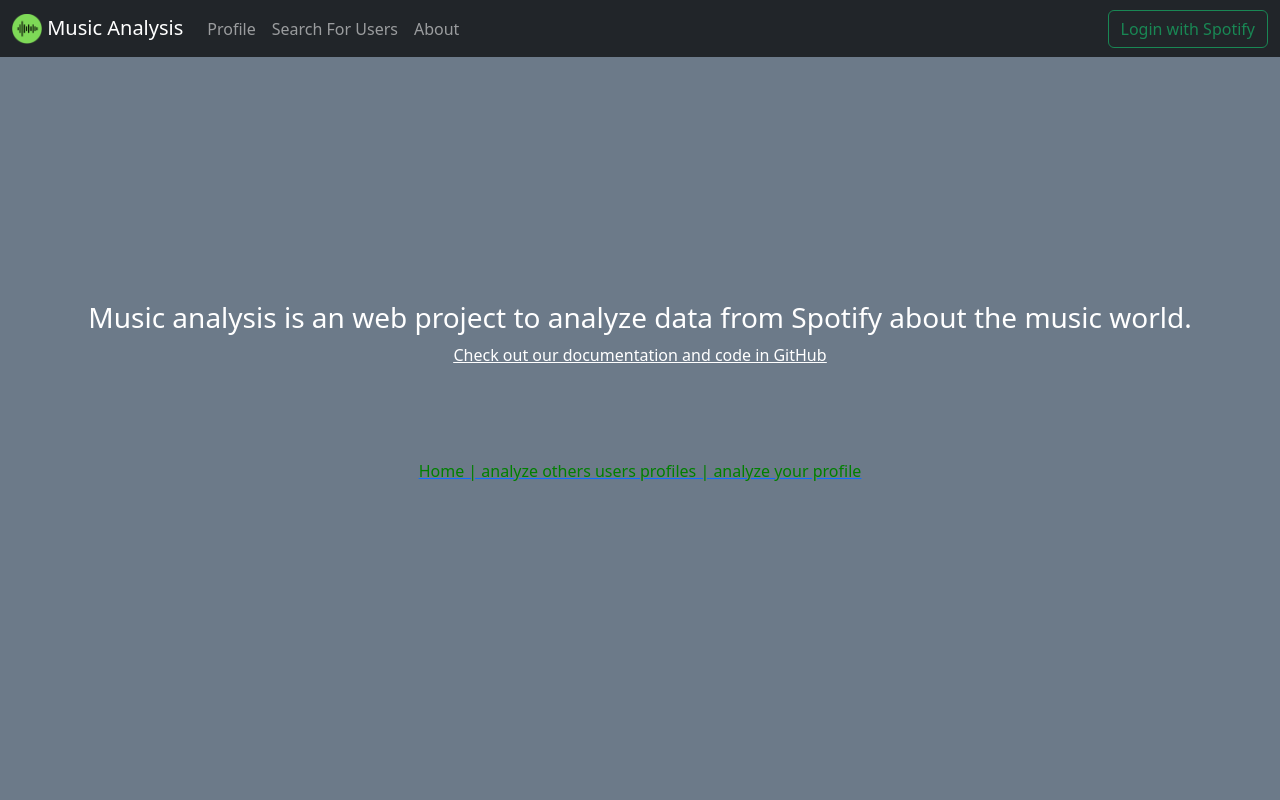
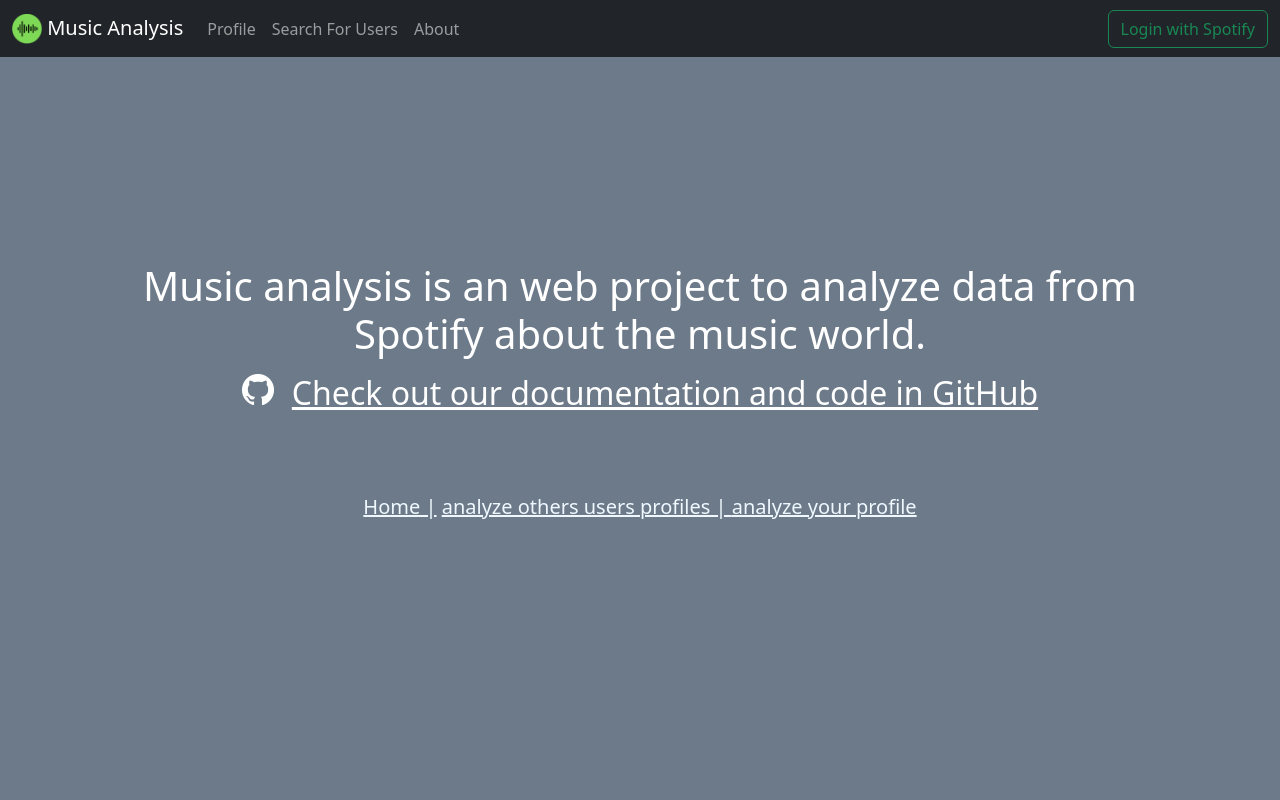
Before and after one commit to Mateus-Mannes/musicanalysis, a Flask app: page /about in a window 1280 px wide. Run offline with Flask 2, Linux system fonts and the light colour scheme; some libraries are stand-ins or nearby versions.

Commit message:
Refactoring about page

```diff
--- /dev/null
+++ b/static/styles/about/about.css
@@ -0,0 +1,35 @@
+.about{
+    display: flex;
+    flex-direction: column;
+    justify-content: center;
+    height: 100vh;
+    background: #6C7A89;
+    color: white;
+    text-align: center;
+}
+
+.about__git{
+    display: flex;
+    justify-content: center;
+    margin: 1rem 0 1rem 0;
+}
+
+.about__git a {
+    color: white;
+}
+
+.footer{
+    margin-top: 5rem;
+}
+.footer a{
+    color: aliceblue;
+}
+
+@media screen and (min-width: 400px)
+{
+    .about__git__logo{
+        background-image: url("/static/images/github.png");
+        background-repeat: no-repeat;
+        width: 50px;
+    }
+}
--- a/templates/about/about.html
+++ b/templates/about/about.html
@@ -1,13 +1,20 @@
 {% extends "shared/layout.html" %}
 {% block main %}
-    <style>
-        .center {
-            margin: auto
-        }
-    </style>
-    <div class="con">
-        <h3 class="text-center" style="color: white;">Music analysis is an web project to analyze data from Spotify about the music world.</h3>
-        <p><a style="color: white;" target="_blank" href="https://github.com/Mateus-Mannes/musicanalysis"><u>Check out our documentation and code in GitHub</u></a></p>
-        <p style="margin-top:2cm;" class="text-center"><a href="/"><font color="green">Home |</font></a><a href="/search"><font color="green"> analyze others users profiles |</font></a><a href="/profile"><font color="green"> analyze your profile</font></a></p>
-    </div>
+<link rel="stylesheet" type="text/css" href="{{ url_for('static',filename='styles/about/about.css') }}">
+    <section class="about">
+        <div class="container">
+            <h1>Music analysis is an web project to analyze data from Spotify about the music world.</h1>
+            <h2 class="about__git">
+                <div class="about__git__logo"></div>
+                <a target="_blank" href="https://github.com/Mateus-Mannes/musicanalysis">
+                    Check out our documentation and code in GitHub
+                </a>
+            </h2>
+            <p class="footer fs-5">
+                <a href="/">Home |</a>
+                <a href="/search"> analyze others users profiles | </a>
+                <a href="/profile"> analyze your profile</a>
+            </p>
+        </div>
+    </section>
 {% endblock %}
```
Also changed, not shown: static/images/github.png (added).
